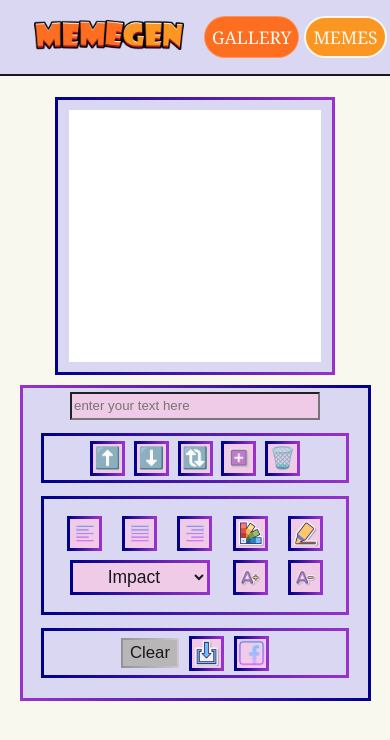
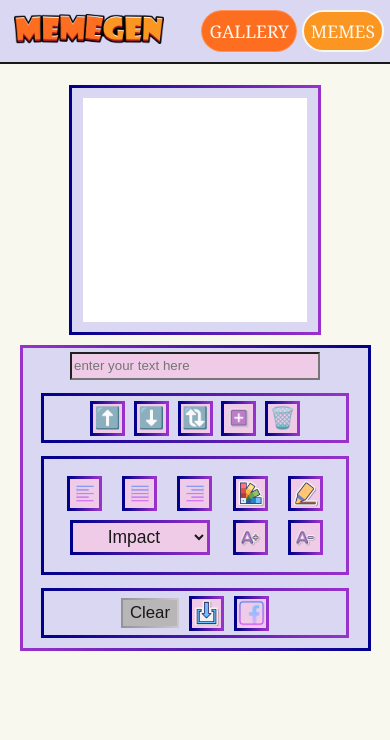
Before and after one commit to TalAOfer/MemeGen, a plain HTML site: page index.html in a window 390 px wide. Both pictures are taken after a click on the button "MEMES". Drawn offline with Linux system fonts and the light colour scheme.

Commit message:
final v2

```diff
--- a/css/basic/base.css
+++ b/css/basic/base.css
@@ -4,6 +4,7 @@
 
 body {
     margin: 0;
+    margin-right: 0;
     font-size: 1rem;
     background-color: var(--color1);
 }
--- a/css/components/header.css
+++ b/css/components/header.css
@@ -25,7 +25,6 @@
 
 .nav-container {
     flex: 1;
-    padding-right: 1rem;
     display: flex;
     justify-content: space-evenly;
 }
@@ -48,3 +47,7 @@
     background-color: var(--color6);
     border: var(--color5) solid 1px;
 }
+
+.meme-btn {
+    margin-right: 6px;
+}
--- a/css/mq/mq.css
+++ b/css/mq/mq.css
@@ -24,7 +24,6 @@
         display: grid;
         grid-template-columns: 130px 250px 100px;
         grid-template-rows: 1fr 5fr;
-        padding-bottom: 10px;
     }
 
     .secondary-buttons-container {
@@ -91,13 +90,13 @@
     }
 
     .canvas-container canvas{
-        height: 18rem;
-        width: 18rem;
+        height: 16rem;
+        width: 16rem;
     }
 
     .canvas-container {
-        height: 20rem;
-        width: 20rem;
+        height: 18rem;
+        width: 18rem;
     }
 
     .control-btn {
@@ -108,6 +107,7 @@
     .controller-container {
     grid-template-columns: 10px 250px 10px;
         grid-template-rows: 35px 70px 125px 70px;
+        padding-bottom: 0px;
     }
 
     .main-buttons-container {
@@ -153,4 +153,13 @@
     select.font-type-btn {
         grid-row:2
     }
+
+    .header-container {
+    padding-left: 0;
+    }
+
+    .header-container .img-container {
+        flex: 1;
+        padding: 14px;
+    }
 }
```
